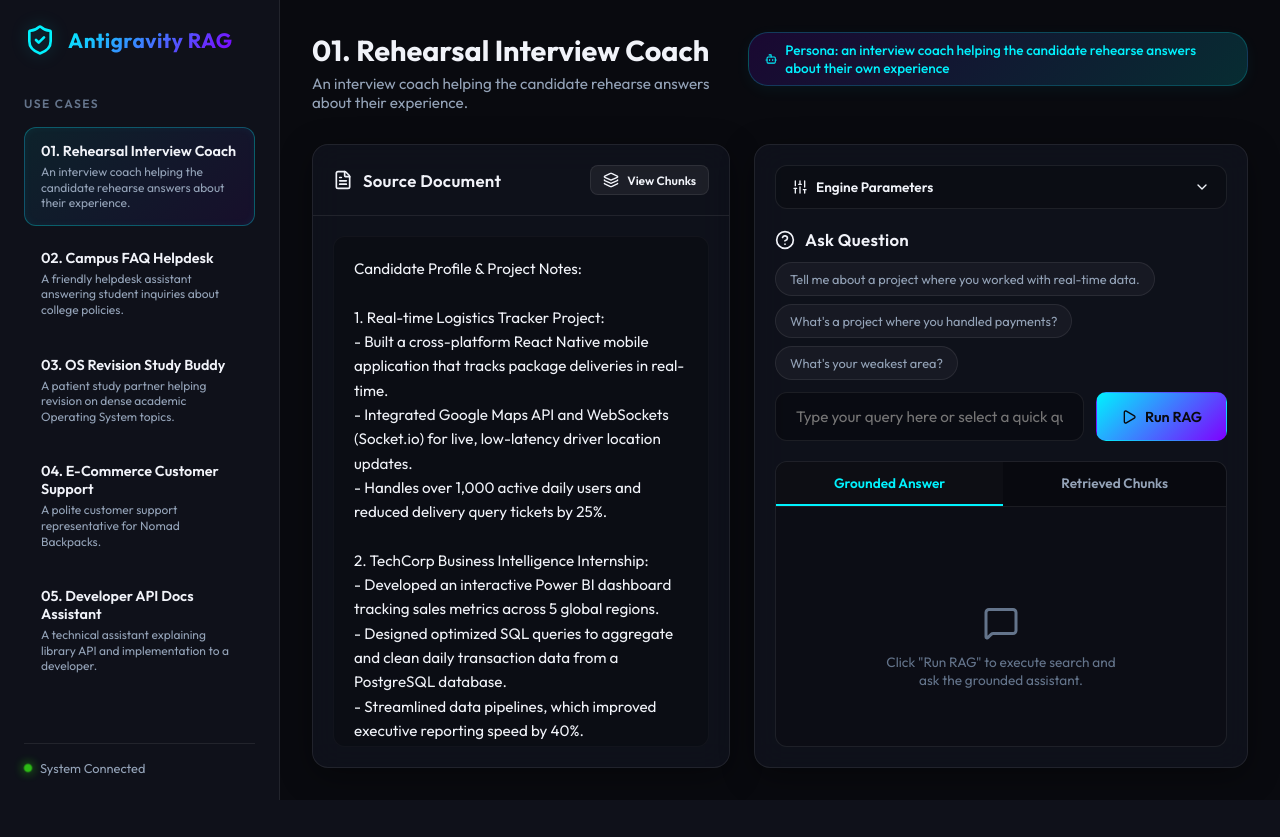
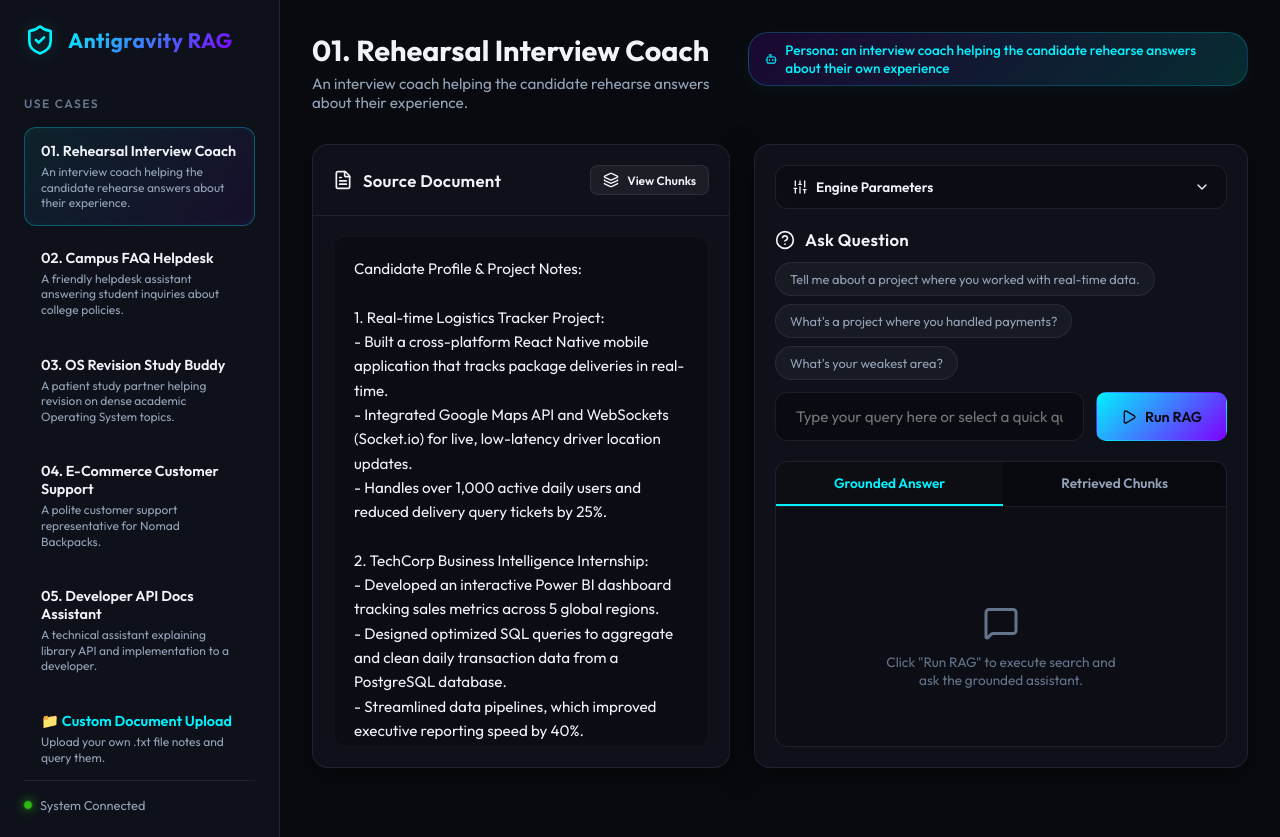
Before and after one commit to kodurupakakumaraanurag-png/MINI-RAG-PROJECTS, a Flask app: page / in a window 1280 px wide. Before the commit the page ends 800 px from the top, so only its background shows below. Run offline with Flask 3, Linux system fonts and the light colour scheme.

Commit message:
Add custom file upload and dynamic persona features

```diff
--- a/app.py
+++ b/app.py
@@ -183,26 +183,42 @@ def query_rag():
     if not usecase_id or not query:
         return jsonify({"error": "Missing usecase_id or query"}), 400
 
-    usecase = USE_CASES.get(usecase_id)
-    if not usecase:
-        return jsonify({"error": "Invalid usecase_id"}), 400
+    # Check if this is a custom upload
+    if usecase_id == "custom_upload":
+        document_text = data.get("document", "").strip()
+        persona = data.get("persona", "a helpful assistant").strip()
+        default_max_words = 80
+        default_overlap = 15
+        default_top_k = 2
+
+        if not document_text:
+            return jsonify({"error": "No document text provided for custom RAG"}), 400
+    else:
+        usecase = USE_CASES.get(usecase_id)
+        if not usecase:
+            return jsonify({"error": "Invalid usecase_id"}), 400
+        document_text = usecase["document"]
+        persona = usecase["persona"]
+        default_max_words = usecase["default_max_words"]
+        default_overlap = usecase["default_overlap"]
+        default_top_k = usecase["default_top_k"]
 
     # Get custom parameters or use defaults
-    max_words = int(data.get("max_words", usecase["default_max_words"]))
-    overlap = int(data.get("overlap", usecase["default_overlap"]))
-    top_k = int(data.get("top_k", usecase["default_top_k"]))
+    max_words = int(data.get("max_words", default_max_words))
+    overlap = int(data.get("overlap", default_overlap))
+    top_k = int(data.get("top_k", default_top_k))
 
     # Initialize engine with params
     engine = RAGEngine(max_words=max_words, overlap=overlap, top_k=top_k)
 
     # Generate all chunks
-    all_chunks = engine._chunk(usecase["document"])
+    all_chunks = engine._chunk(document_text)
 
     # Perform vector search
     retrieved = engine.retrieve(query, all_chunks)
 
     # Get answer
-    answer = engine.ask(query, retrieved, persona=usecase["persona"])
+    answer = engine.ask(query, retrieved, persona=persona)
 
     # Format response
     formatted_retrieved = []
--- a/static/script.js
+++ b/static/script.js
@@ -2,6 +2,7 @@
 let useCasesData = {};
 let activeUseCaseId = "";
 let viewingChunks = false;
+let customDocumentText = "";  // Stores the contents of the uploaded text file
 
 // DOM Elements
 const useCasesList = document.getElementById("use-cases-list");
@@ -9,6 +10,11 @@ const useCaseTitle = document.getElementById("use-case-title");
 const useCaseDesc = document.getElementById("use-case-desc");
 const useCasePersona = document.getElementById("use-case-persona");
 const documentDisplay = document.getElementById("document-display");
+const uploadContainer = document.getElementById("upload-container");
+const fileInput = document.getElementById("file-input");
+const uploadDropzone = document.getElementById("upload-dropzone");
+const paramCustomPersona = document.getElementById("param-custom-persona");
+
 const chunksDisplay = document.getElementById("chunks-display");
 const chunksList = document.getElementById("chunks-list");
 const chunkCountBadge = document.getElementById("chunk-count-badge");
@@ -42,6 +48,7 @@ const retrievedChunksList = document.getElementById("retrieved-chunks-list");
 document.addEventListener("DOMContentLoaded", () => {
     fetchUseCases();
     setupEventListeners();
+    setupFileUpload();
 });
 
 // Event Listeners
@@ -51,13 +58,18 @@ function setupEventListeners() {
         viewingChunks = !viewingChunks;
         if (viewingChunks) {
             documentDisplay.classList.add("hidden");
+            uploadContainer.classList.add("hidden");
             chunksDisplay.classList.remove("hidden");
             toggleChunksBtn.querySelector("span").textContent = "View Document";
             toggleChunksBtn.querySelector("i").setAttribute("data-lucide", "file-text");
             // Regenerate chunks list in case parameters were altered
             generateLocalChunks();
         } else {
+            if (activeUseCaseId === "custom_upload") {
+                uploadContainer.classList.remove("hidden");
+            } else {
                 documentDisplay.classList.remove("hidden");
+            }
             chunksDisplay.classList.add("hidden");
             toggleChunksBtn.querySelector("span").textContent = "View Chunks";
             toggleChunksBtn.querySelector("i").setAttribute("data-lucide", "layers");
@@ -97,6 +109,68 @@ function setupEventListeners() {
     });
 }
 
+// Setup File Upload Interactions
+function setupFileUpload() {
+    // Handle File Browser Select
+    fileInput.addEventListener("change", (e) => {
+        if (e.target.files.length > 0) {
+            handleUploadedFile(e.target.files[0]);
+        }
+    });
+
+    // Handle Drag & Drop
+    ['dragenter', 'dragover'].forEach(eventName => {
+        uploadDropzone.addEventListener(eventName, (e) => {
+            e.preventDefault();
+            e.stopPropagation();
+            uploadDropzone.classList.add('dragover');
+        }, false);
+    });
+
+    ['dragleave', 'drop'].forEach(eventName => {
+        uploadDropzone.addEventListener(eventName, (e) => {
+            e.preventDefault();
+            e.stopPropagation();
+            uploadDropzone.classList.remove('dragover');
+        }, false);
+    });
+
+    uploadDropzone.addEventListener('drop', (e) => {
+        const dt = e.dataTransfer;
+        const files = dt.files;
+        if (files.length > 0) {
+            handleUploadedFile(files[0]);
+        }
+    });
+}
+
+// Process local text file
+function handleUploadedFile(file) {
+    if (!file.name.endsWith('.txt')) {
+        alert("Only plain text (.txt) files are supported!");
+        return;
+    }
+
+    const reader = new FileReader();
+    reader.onload = (e) => {
+        customDocumentText = e.target.result;
+
+        // Visual indicator in dropzone
+        const wordCount = customDocumentText.split(/\s+/).filter(w => w.length > 0).length;
+        uploadDropzone.innerHTML = `
+            <i data-lucide="file-check" class="upload-icon" style="color: var(--success)"></i>
+            <p class="upload-title" style="color: var(--success)">File Loaded Successfully!</p>
+            <p class="upload-subtitle">${file.name} (${wordCount} words, ${customDocumentText.length} characters)</p>
+            <label for="file-input" class="btn btn-secondary btn-sm">Change File</label>
+        `;
+        lucide.createIcons();
+
+        // Update local chunks rendering
+        generateLocalChunks();
+    };
+    reader.readAsText(file);
+}
+
 // Fetch Use Cases Config from Server
 async function fetchUseCases() {
     try {
@@ -114,9 +188,11 @@ async function fetchUseCases() {
     }
 }
 
-// Render Use Cases in the Sidebar
+// Render Use Cases in the Sidebar including custom upload option
 function renderSidebar() {
     useCasesList.innerHTML = "";
+
+    // Render standard use cases
     Object.keys(useCasesData).forEach(key => {
         const useCase = useCasesData[key];
         const item = document.createElement("div");
@@ -129,6 +205,17 @@ function renderSidebar() {
         item.addEventListener("click", () => selectUseCase(key));
         useCasesList.appendChild(item);
     });
+
+    // Add Custom Upload tab at the bottom
+    const customItem = document.createElement("div");
+    customItem.className = `nav-item ${activeUseCaseId === 'custom_upload' ? 'active' : ''}`;
+    customItem.id = "nav-custom_upload";
+    customItem.innerHTML = `
+        <span class="nav-title" style="color: var(--primary)">📁 Custom Document Upload</span>
+        <span class="nav-desc">Upload your own .txt file notes and query them.</span>
+    `;
+    customItem.addEventListener("click", () => selectUseCase("custom_upload"));
+    useCasesList.appendChild(customItem);
 }
 
 // Select Active Use Case
@@ -138,6 +225,33 @@ function selectUseCase(key) {
     // Update active class in sidebar
     document.querySelectorAll(".nav-item").forEach(item => item.classList.remove("active"));
     document.getElementById(`nav-${key}`).classList.add("active");
+
+    // Reset view to Document/Upload (not chunks list)
+    viewingChunks = false;
+    chunksDisplay.classList.add("hidden");
+    toggleChunksBtn.querySelector("span").textContent = "View Chunks";
+    toggleChunksBtn.querySelector("i").setAttribute("data-lucide", "layers");
+
+    if (key === "custom_upload") {
+        // Toggle viewports
+        documentDisplay.classList.add("hidden");
+        uploadContainer.classList.remove("hidden");
+
+        useCaseTitle.textContent = "📁 Custom Document RAG";
+        useCaseDesc.textContent = "Upload your own study notes, policy guides, or textual files (.txt) and query them.";
+        useCasePersona.querySelector("span").textContent = "Persona: Custom AI Assistant";
+
+        // Reset inputs to standard defaults
+        paramMaxWords.value = 80;
+        paramOverlap.value = 15;
+        paramTopK.value = 2;
+
+        renderQueryPills([]); // Clear predefined pills
+        clearOutputs();
+        generateLocalChunks(); // Display count for custom
+    } else {
+        documentDisplay.classList.remove("hidden");
+        uploadContainer.classList.add("hidden");
 
         const useCase = useCasesData[key];
 
@@ -156,22 +270,12 @@ function selectUseCase(key) {
 
         // Generate preloaded queries
         renderQueryPills(useCase.queries);
-
-    // Clear Outputs
         clearOutputs();
-
-    // Reset view to Document (not chunks)
-    viewingChunks = false;
-    documentDisplay.classList.remove("hidden");
-    chunksDisplay.classList.add("hidden");
-    toggleChunksBtn.querySelector("span").textContent = "View Chunks";
-    toggleChunksBtn.querySelector("i").setAttribute("data-lucide", "layers");
+        generateLocalChunks();
+    }
 
     // Reinitialize Icons
     lucide.createIcons();
-
-    // Generate local count for the chunks badge
-    generateLocalChunks();
 }
 
 // Generate Preloaded Query Pills
@@ -205,7 +309,19 @@ function clearOutputs() {
 
 // Generate Chunks locally for the Sidebar/Document info panel
 function generateLocalChunks() {
-    const documentText = useCasesData[activeUseCaseId].document;
+    let documentText = "";
+    if (activeUseCaseId === "custom_upload") {
+        documentText = customDocumentText;
+    } else {
+        documentText = useCasesData[activeUseCaseId].document;
+    }
+
+    if (!documentText) {
+        chunkCountBadge.textContent = "0 Chunks";
+        chunksList.innerHTML = `<div class="empty-state"><p>Please upload a text file to preview chunks.</p></div>`;
+        return;
+    }
+
     const maxWords = parseInt(paramMaxWords.value) || 80;
     const overlap = parseInt(paramOverlap.value) || 15;
 
@@ -252,6 +368,28 @@ async function executeQuery() {
     const query = queryInput.value.trim();
     if (!query) return;
 
+    const maxWords = parseInt(paramMaxWords.value) || 80;
+    const overlap = parseInt(paramOverlap.value) || 15;
+    const topK = parseInt(paramTopK.value) || 2;
+
+    // Payload variables
+    let payload = {
+        usecase_id: activeUseCaseId,
+        query: query,
+        max_words: maxWords,
+        overlap: overlap,
+        top_k: topK
+    };
+
+    if (activeUseCaseId === "custom_upload") {
+        if (!customDocumentText) {
+            alert("Please upload a .txt notes file before running a query!");
+            return;
+        }
+        payload.document = customDocumentText;
+        payload.persona = paramCustomPersona.value.trim() || "a helpful assistant";
+    }
+
     // Clear outputs, show loader
     answerEmpty.classList.add("hidden");
     answerLoading.classList.remove("hidden");
@@ -263,23 +401,13 @@ async function executeQuery() {
     // Auto switch to Answer Tab
     resultsTabs[0].click();
 
-    const maxWords = parseInt(paramMaxWords.value) || 80;
-    const overlap = parseInt(paramOverlap.value) || 15;
-    const topK = parseInt(paramTopK.value) || 2;
-
     try {
         const response = await fetch("/api/query", {
             method: "POST",
             headers: {
                 "Content-Type": "application/json"
             },
-            body: JSON.stringify({
-                usecase_id: activeUseCaseId,
-                query: query,
-                max_words: maxWords,
-                overlap: overlap,
-                top_k: topK
-            })
+            body: JSON.stringify(payload)
         });
 
         const data = await response.json();
--- a/templates/index.html
+++ b/templates/index.html
@@ -64,6 +64,22 @@
                         <!-- Document Display -->
                         <div id="document-display" class="document-display">
                             <!-- Loaded dynamically -->
+                        </div>
+
+                        <!-- Upload File Area (Shown for custom_upload only) -->
+                        <div id="upload-container" class="upload-container hidden">
+                            <div class="upload-dropzone" id="upload-dropzone">
+                                <i data-lucide="upload-cloud" class="upload-icon"></i>
+                                <p class="upload-title">Drag & Drop file here</p>
+                                <p class="upload-subtitle">Only plain text (.txt) files are supported</p>
+                                <span class="or-separator">or</span>
+                                <label for="file-input" class="btn btn-secondary btn-sm">Browse Files</label>
+                                <input type="file" id="file-input" accept=".txt" class="hidden">
+                            </div>
+                            <div class="custom-persona-wrapper">
+                                <label for="param-custom-persona">Define AI Persona (System Prompt)</label>
+                                <input type="text" id="param-custom-persona" placeholder="e.g. a patient physics tutor explaining to a freshman" value="a patient and friendly private tutor">
+                            </div>
                         </div>
 
                         <!-- Chunks Container (Hidden by default, toggled by button) -->
```
Also changed, not shown: engine/rag_engine.py (+25 -4 lines), static/style.css (+98 -0 lines), 1 other file. Lines whose indentation alone changed are shown as unchanged.
